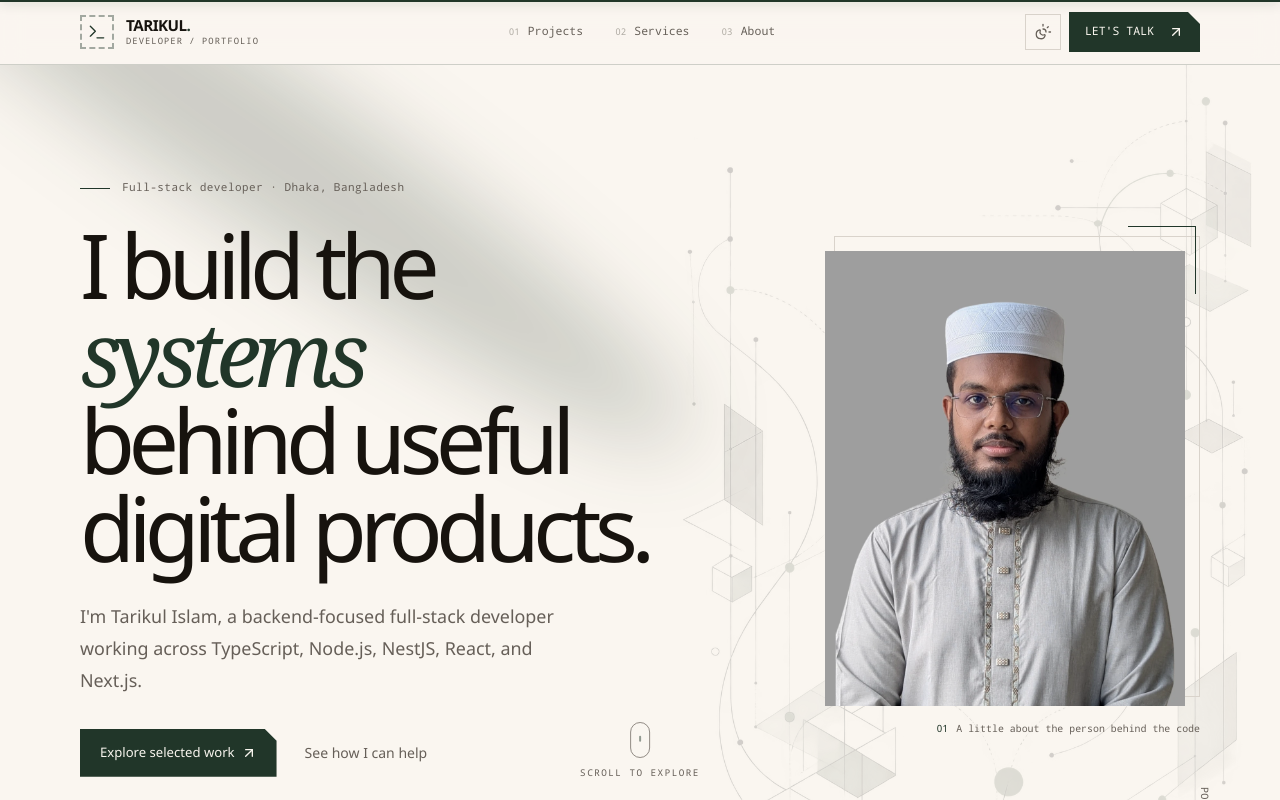
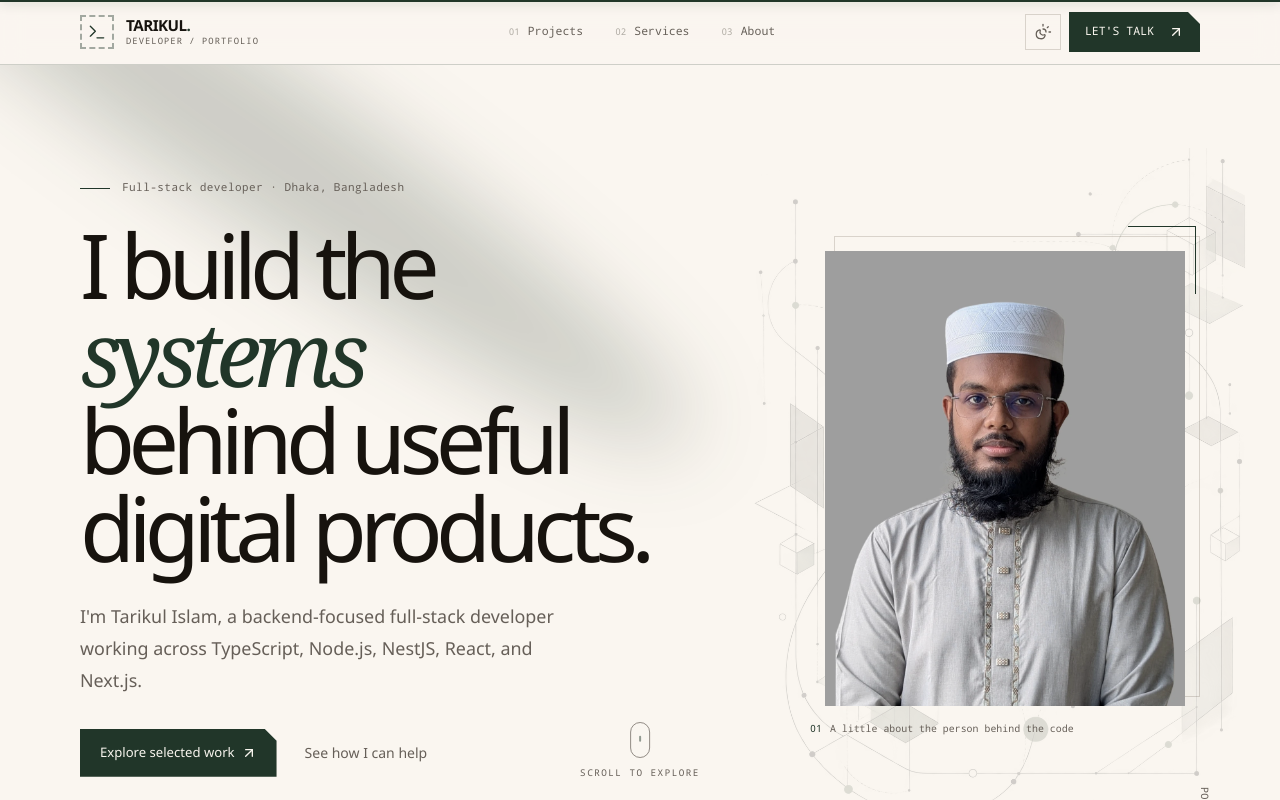
Before and after one commit to Tarikul3639/portfolio-v5, a Next.js app in the folder frontend/: page / in a window 1280 px wide. Shown: the top 800 px of the page. Built offline with nearby package versions, Linux system fonts and the light colour scheme.

Commit message:
feat: update home images positions

```diff
--- a/frontend/features/home/components/home-hero.tsx
+++ b/frontend/features/home/components/home-hero.tsx
@@ -67,16 +67,6 @@ export function HomeHero() {
             "radial-gradient(circle, color-mix(in oklab, oklch(0.62 0.15 270) 30%, var(--ring)), transparent 72%)",
         }}
       /> */}
-
-      <Image
-        aria-hidden="true"
-        className="pointer-events-none absolute top-0 right-0 z-0 h-full w-[58%] object-cover object-center opacity-20 mix-blend-multiply md:w-[48%] dark:opacity-30 dark:mix-blend-screen"
-        src="/images/profile/hero-structure.png"
-        alt=""
-        width={1024}
-        height={1536}
-        sizes="(max-width: 768px) 58vw, 48vw"
-      />
 
       <Container className="grid grid-cols-1 items-center gap-12 md:grid-cols-[minmax(0,1.25fr)_minmax(260px,.75fr)] md:gap-[clamp(2rem,6vw,6.5rem)]">
         {/* Hero content */}
@@ -179,7 +169,7 @@ export function HomeHero() {
         <motion.figure
           variants={imageReveal}
           {...animationProps}
-          className="order-1 md:order-2 relative mx-auto w-[74%] max-w-85 p-3.75 md:mx-0 md:ml-auto md:w-full md:max-w-97.5"
+          className="order-1 md:order-2 relative mx-auto w-[84%] max-w-85 p-3.75 md:mx-0 md:ml-auto md:w-full md:max-w-97.5"
         >
           <div
             aria-hidden="true"
@@ -192,6 +182,16 @@ export function HomeHero() {
           />
 
           <Image
+            aria-hidden="true"
+            className="pointer-events-none absolute inset-[-18%] z-0 h-[136%] w-[136%] max-w-none object-cover object-center opacity-20 mix-blend-multiply dark:opacity-30 dark:mix-blend-screen"
+            src="/images/profile/hero-structure.png"
+            alt=""
+            width={1024}
+            height={1536}
+            sizes="(max-width: 768px) 100vw, 520px"
+          />
+
+          <Image
             className="relative z-10 block aspect-[.79] h-auto w-full object-cover object-[center_25%] filter-[saturate(.78)]"
             src="/images/profile/tarikul-islam.webp"
             alt="Portrait of Tarikul Islam"
@@ -201,9 +201,11 @@ export function HomeHero() {
             sizes="(max-width: 760px) 74vw, 390px"
           />
 
-          <figcaption className="absolute right-0 -bottom-4 z-20 flex gap-2 font-mono text-[.62rem] text-muted-foreground">
-            <span className="text-primary">01</span>
-            <span>A little about the person behind the code</span>
+          <figcaption className="absolute right-0 -bottom-4 z-20 flex w-full min-w-0 gap-2 font-mono text-[.62rem] text-muted-foreground">
+            <span className="shrink-0 text-primary">01</span>
+            <span className="min-w-0 truncate">
+              A little about the person behind the code
+            </span>
           </figcaption>
         </motion.figure>
       </Container>
```
Lines whose indentation alone changed are shown as unchanged.
